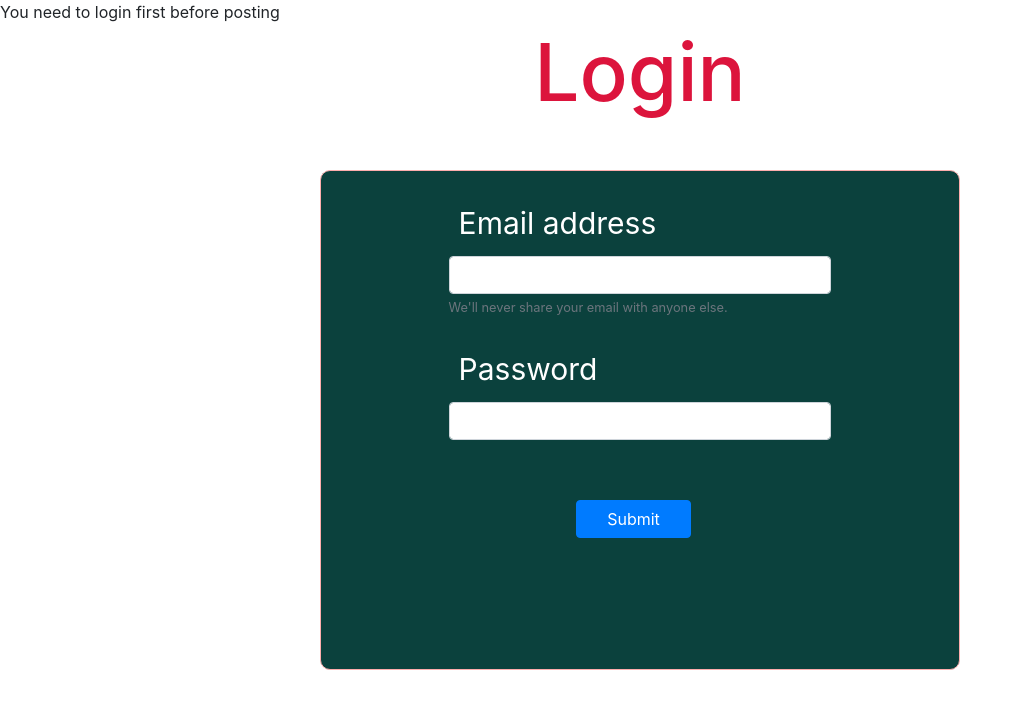
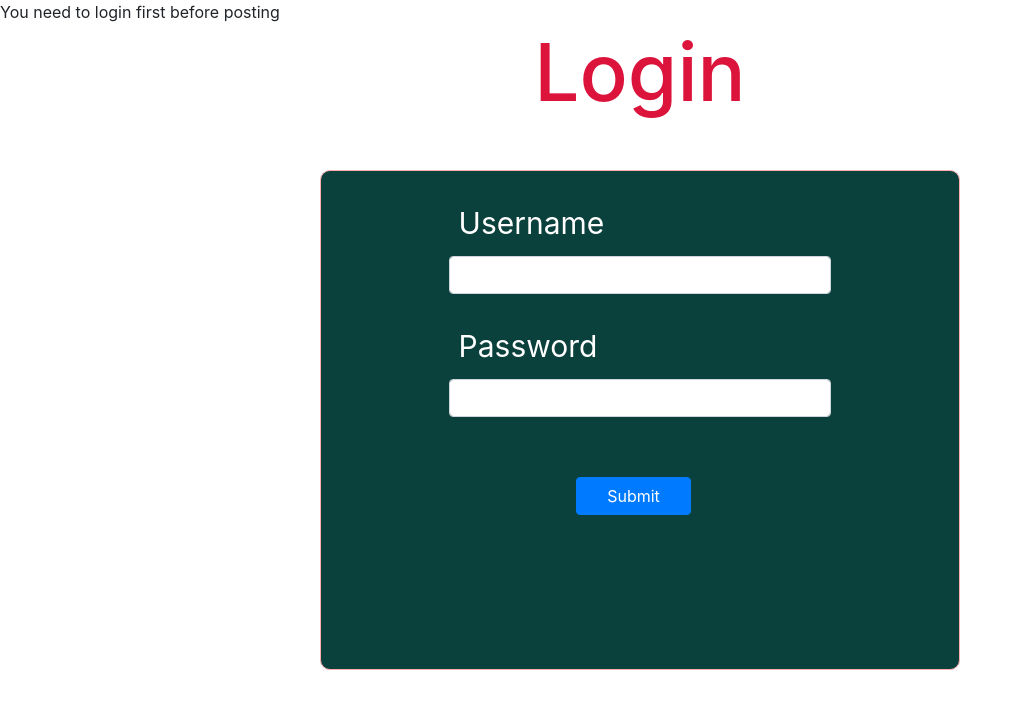
Before and after one commit to rj33536/Flogger, a Django app: page /post in a window 1280 px wide. Shown: the part 71-780 px from the top of the page, without its empty margins (0-1023 px from the left). Run offline with Django 3.2, Linux system fonts and the light colour scheme; some libraries are stand-ins or nearby versions.

Commit message:
removed some inconsistency

```diff
--- a/templates/base.html
+++ b/templates/base.html
@@ -37,7 +37,7 @@
 </style>
 <body>
 <nav class="navbar navbar-expand-lg navbar-dark fixed-top ">
-  <a class="navbar-brand" href="#">Jadoo</a>
+  <a class="navbar-brand" href="{% url 'index' %}">Jadoo</a>
   <button class="navbar-toggler" type="button" data-toggle="collapse" data-target="#navbarSupportedContent" aria-controls="navbarSupportedContent" aria-expanded="false" aria-label="Toggle navigation">
     <span class="navbar-toggler-icon"></span>
   </button>
@@ -53,16 +53,23 @@
       <li class="nav-item">
         <a class="nav-link" href="{% url 'post' %}">Post a Blog</a>
       </li>
-      <li class="nav-item">
+
         {% if user %}
+        <li class="nav-item">
 <a class="nav-link" href="{% url 'logout' %}">Logout</a>
+</li>
 {% else %}
+<li class="nav-item">
 <a class="nav-link" href="{% url 'login' %}">Login</a>
+</li>
+<li class="nav-item">
+<a class="nav-link" href="{% url 'register' %}">Register</a>
+</li>
 {% endif %}
-      </li>
+
       {% if user.is_authenticated %}
       <li class="nav-item">
-        <a class="nav-link" href="#">{{user.username}}</a>
+        <a class="nav-link" href="{% url 'profile' user.username%}">{{user.username}}</a>
       </li>
       {% endif %}
     </ul>
@@ -71,6 +78,8 @@
 
 {% block body %}
 {% endblock body %}
+<div id="fb-root"></div>
+<script async defer crossorigin="anonymous" src="https://connect.facebook.net/en_GB/sdk.js#xfbml=1&version=v6.0&appId=2355139681390973&autoLogAppEvents=1"></script>
 
 <script src="https://code.jquery.com/jquery-3.4.1.slim.min.js" integrity="sha384-J6qa4849blE2+poT4WnyKhv5vZF5SrPo0iEjwBvKU7imGFAV0wwj1yYfoRSJoZ+n" crossorigin="anonymous"></script>
 <script src="https://cdn.jsdelivr.net/npm/popper.js@1.16.0/dist/umd/popper.min.js" integrity="sha384-Q6E9RHvbIyZFJoft+2mJbHaEWldlvI9IOYy5n3zV9zzTtmI3UksdQRVvoxMfooAo" crossorigin="anonymous"></script>
--- a/templates/login.html
+++ b/templates/login.html
@@ -17,15 +17,15 @@
 <input value="Login", type="submit"/>
 </form>
 <a href="{% url 'register' %}">Register</a> -->
-<form>
+<form action="{% url 'login' %}", method='post'>
+{% csrf_token %}
     <div class="form-group">
-      <label for="exampleInputEmail1">Email address</label>
-      <input type="email" class="form-control" id="exampleInputEmail1" aria-describedby="emailHelp">
-      <small id="emailHelp" class="form-text text-muted">We'll never share your email with anyone else.</small>
+      <label for="username">Username</label>
+      <input type="text" class="form-control" id="username" name="username">
     </div>
     <div class="form-group">
       <label for="exampleInputPassword1">Password</label>
-      <input type="password" class="form-control" id="exampleInputPassword1">
+      <input type="password" class="form-control" id="exampleInputPassword1" name="password">
     </div>
 
     <button type="submit" class="btn btn-primary">Submit</button>
```
